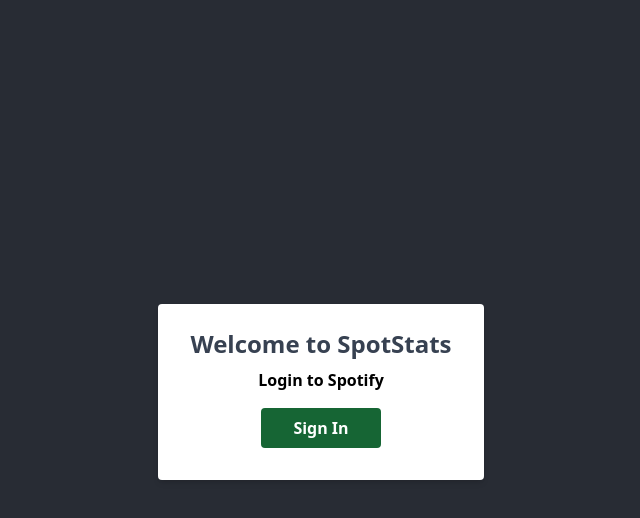
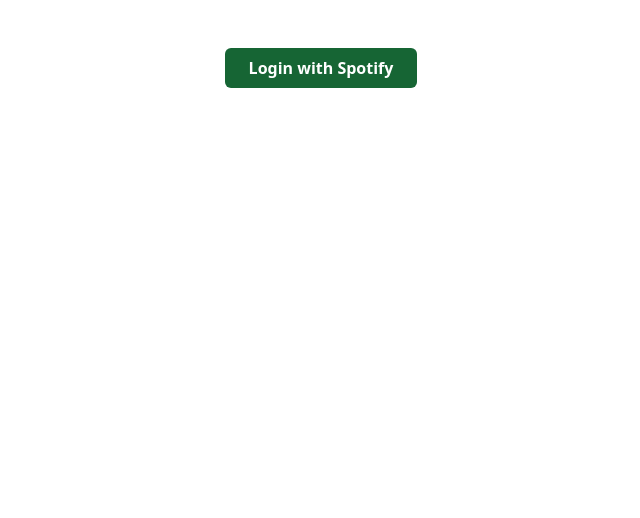
Before and after one commit to RosaErick/spotifysplit, a React (Vite) app in the folder client/: page /login in a window 1280 px wide. Shown: the top 518 px of the page, without its empty margins (319-959 px from the left). Built offline with nearby package versions, Linux system fonts and the light colour scheme.

Commit message:
mudando css

```diff
--- a/client/src/components/LoginForm.tsx
+++ b/client/src/components/LoginForm.tsx
@@ -1,37 +1,22 @@
-import { useState, useEffect } from "react";
-import { accessToken, logout } from "../provider/spotfy";
-import { Profile } from "./Profile";
-
 export const LoginForm = () => {
   return (
-    <div className="bg-white shadow-md rounded px-8 pt-6 pb-8 mb-4">
-
+    <div className="flex-col justify-center items-center h-24">
       <div className="mb-4">
-        <h1
-          className="block text-gray-700 text-sm font-bold mb-2 sm:text-2xl"
-        >
+        <h1 className="block text-white text-sm font-bold mb-2 sm:text-2xl">
           Welcome to SpotStats
         </h1>
-
-
-        <h2 className="title text-uppercase text-black font-bold">
-          Login to Spotify
-      </h2>
-
-
       </div>
-
 
       <div className="flex items-center justify-center">
         <button
-          className="bg-green-800 hover:bg-green-500 text-white font-bold py-2 px-4 rounded focus:outline-none focus:shadow-outline"
+          className="bg-green-800 hover:bg-green-500 text-white font-bold py-2 px-4 rounded-md focus:outline-none focus:shadow-outline"
           type="button"
         >
           <a
             href="http://localhost:3000/login"
-            className="text-white font-bold py-2 px-4 rounded focus:outline-none focus:shadow-outline"
+            className="text-white font-bold py-2 px-2  focus:outline-none focus:shadow-outline "
           >
-            Sign In
+            Login with Spotify
           </a>
         </button>
       </div>
--- a/client/src/containers/Home.tsx
+++ b/client/src/containers/Home.tsx
@@ -8,6 +8,8 @@
 
 export const Home = (props: Props) => {
   const [profile, setProfile] = useState<UserProfile>();
+
+
 
   useEffect(() => {
     const fetchUserData = async () => {
--- a/client/src/containers/Login.tsx
+++ b/client/src/containers/Login.tsx
@@ -5,20 +5,15 @@
 import { useState, useEffect } from "react";
 import { Navigate } from "react-router";
 
-
 export const Login = () => {
-
   const [token, setToken] = useState<string | null | undefined>(null);
   useEffect(() => setToken(accessToken));
 
-
-
-
   return (
-    <div className="App">
+    <div>
       <Container>
         {!token && <LoginForm />}
-        {token && (<Navigate to="/" />)}
+        {token && <Navigate to="/" />}
       </Container>
     </div>
   );
```
